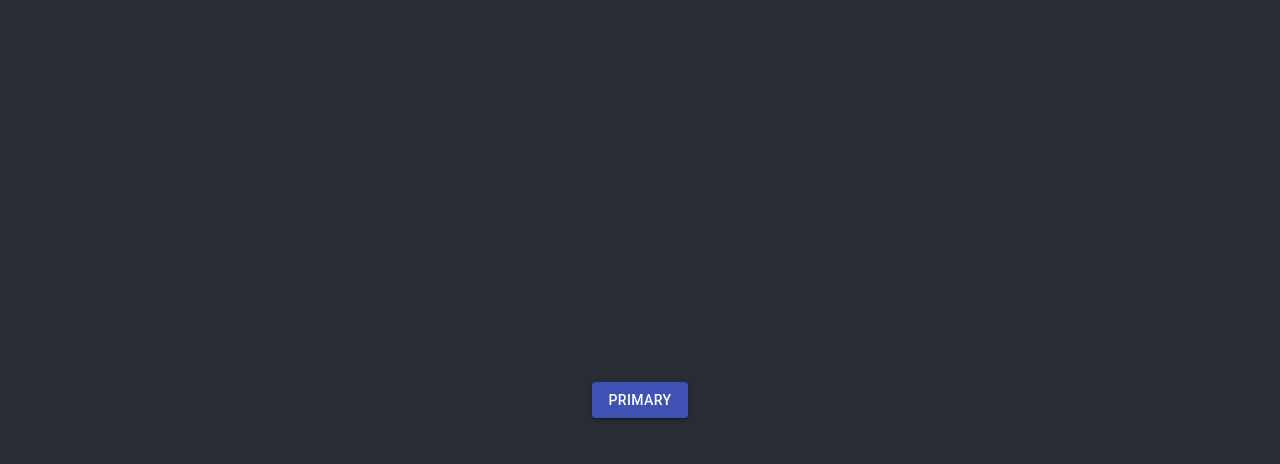
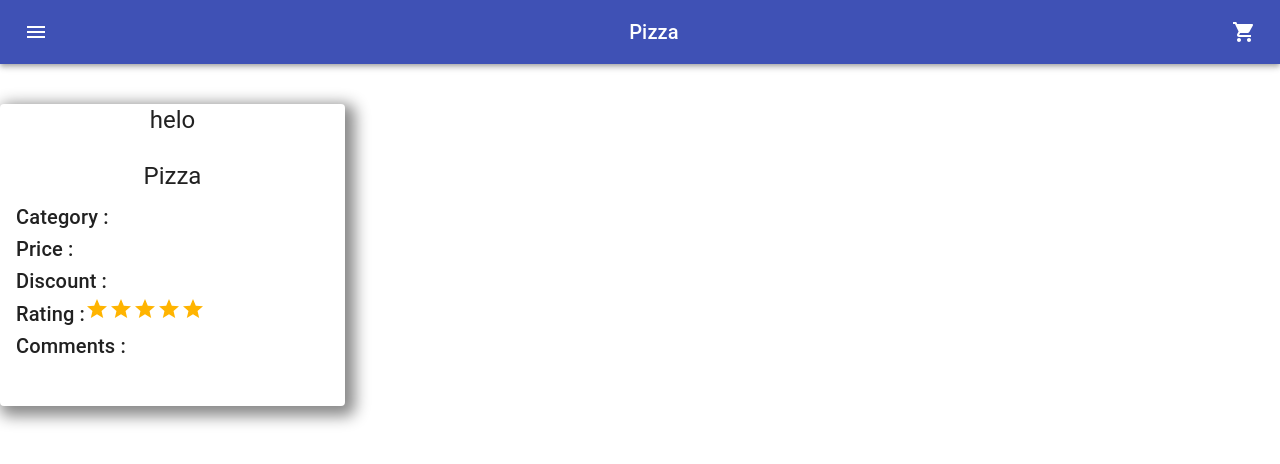
Before and after one commit to signaturecoder/pizza_assignment, a React (Create React App) app: page / in a window 1280 px wide. Shown: the top 464 px of the page. Built offline with nearby package versions, Linux system fonts and the light colour scheme.

Commit message:
added header and card

```diff
--- a/package.json
+++ b/package.json
@@ -4,12 +4,16 @@
   "private": true,
   "dependencies": {
     "@material-ui/core": "^4.11.3",
+    "@material-ui/icons": "^4.11.2",
+    "@material-ui/lab": "^4.0.0-alpha.57",
     "@testing-library/jest-dom": "^5.11.9",
     "@testing-library/react": "^11.2.5",
     "@testing-library/user-event": "^12.7.3",
+    "axios": "^0.21.1",
     "react": "^17.0.1",
     "react-dom": "^17.0.1",
     "react-redux": "^7.2.2",
+    "react-router-dom": "^5.2.0",
     "react-scripts": "4.0.3",
     "redux": "^4.0.5",
     "redux-thunk": "^2.3.0",
--- a/src/App.js
+++ b/src/App.js
@@ -1,14 +1,12 @@
 import React from 'react'
 import './App.css';
-import Button from '@material-ui/core/Button';
+import Header from './components/Header';
+import PizzaCard from './components/PizzaCard';
 function App() {
   return (
     <div className="App">
-      <header className="App-header">
-      <Button variant="contained" color="primary">
-        Primary
-      </Button>
-      </header>
+      <Header />
+        <PizzaCard />
     </div>
   );
 }
--- /dev/null
+++ b/src/components/Header.jsx
@@ -0,0 +1,45 @@
+import React from "react";
+import { makeStyles } from "@material-ui/core/styles";
+import AppBar from "@material-ui/core/AppBar";
+import Toolbar from "@material-ui/core/Toolbar";
+import Typography from "@material-ui/core/Typography";
+import Button from "@material-ui/core/Button";
+import IconButton from "@material-ui/core/IconButton";
+import MenuIcon from "@material-ui/icons/Menu";
+import ShoppingCartIcon from "@material-ui/icons/ShoppingCart";
+const useStyles = makeStyles((theme) => ({
+  root: {
+    flexGrow: 1,
+  },
+  menuButton: {
+    marginRight: theme.spacing(2),
+  },
+  title: {
+    flex: 1,
+  },
+}));
+
+export default function Header() {
+  const classes = useStyles();
+
+  return (
+    <div className={classes.root}>
+      <AppBar position="static">
+        <Toolbar>
+          <IconButton
+            edge="start"
+            className={classes.menuButton}
+            color="inherit"
+            aria-label="menu"
+          >
+            <MenuIcon />
+          </IconButton>
+          <Typography variant="h6" className={classes.title}>
+            Pizza
+          </Typography>
+          <ShoppingCartIcon />
+        </Toolbar>
+      </AppBar>
+    </div>
+  );
+}
--- /dev/null
+++ b/src/components/PizzaCard.jsx
@@ -0,0 +1,75 @@
+import React, { useState } from 'react';
+import { connect } from 'react-redux';
+import { useHistory } from 'react-router-dom';
+import { makeStyles } from '@material-ui/core/styles';
+import Card from '@material-ui/core/Card';
+import CardActionArea from '@material-ui/core/CardActionArea';
+import CardActions from '@material-ui/core/CardActions';
+import CardContent from '@material-ui/core/CardContent';
+import Typography from '@material-ui/core/Typography';
+import CardMedia from '@material-ui/core/CardMedia';
+import Snackbar from '@material-ui/core/Snackbar';
+import IconButton from '@material-ui/core/IconButton';
+import CloseIcon from '@material-ui/icons/Close';
+import Box from '@material-ui/core/Box';
+import Rating from '@material-ui/lab/Rating';
+import Button from '@material-ui/core/Button';
+
+const useStyles = makeStyles({
+    card: {
+      maxWidth: 345,
+      marginTop: 40,
+      boxShadow: ' 5px 5px 15px 5px #888888',
+    },
+    media: {
+      height: 140,
+    },
+    removeLine: {
+      textDecoration: 'none',
+      color: 'white',
+    },
+  });
+
+const PizzaCard = () => {
+
+    const classes = useStyles();
+
+    const handleBuy = () => {
+
+    }
+return (
+    <Card className={classes.card}>
+    <CardActionArea>
+      <Typography gutterBottom variant="h5" component="h2">
+       helo
+      </Typography>
+      {/* <CardMedia
+        className={classes.media}
+        image={props.data.cardImage}
+        title="Contemplative Reptile"
+      /> */}
+      <CardContent>
+        <Typography gutterBottom variant="h5" component="h2">
+        Pizza
+        </Typography>
+        <Typography variant="h6" component="h6">
+          <Box textAlign="left">Category : </Box>
+          <Box textAlign="left">Price :</Box>
+          <Box textAlign="left">Discount : </Box>
+          <Box textAlign="left">
+            Rating :
+            <Rating name="read-only" value={5} readOnly />
+          </Box>
+          <Box textAlign="left">Comments : </Box>
+        </Typography>
+      </CardContent>
+    </CardActionArea>
+    <CardActions>
+
+      <Button label="Buy And Share" handleClick={handleBuy} />
+    </CardActions>
+  </Card>
+)
+}
+
+export default PizzaCard;
```
Also changed, not shown: 1 other file (tests, documents, lock files or other folders).
